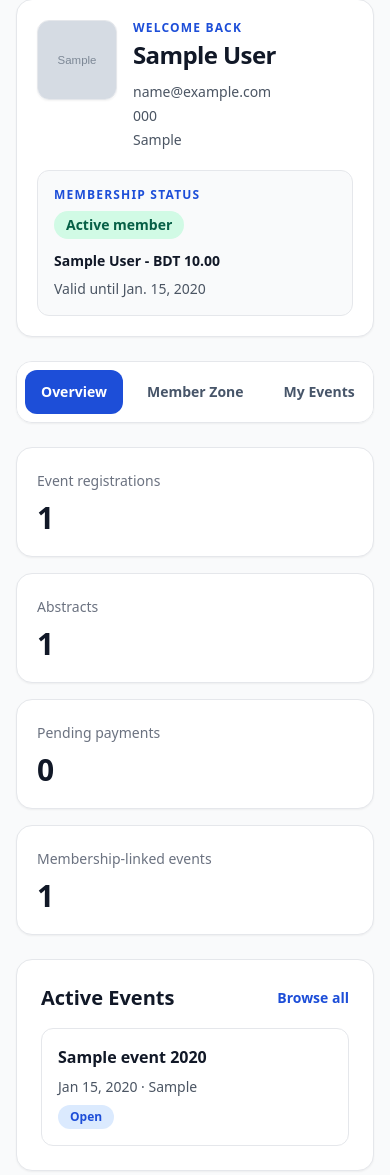
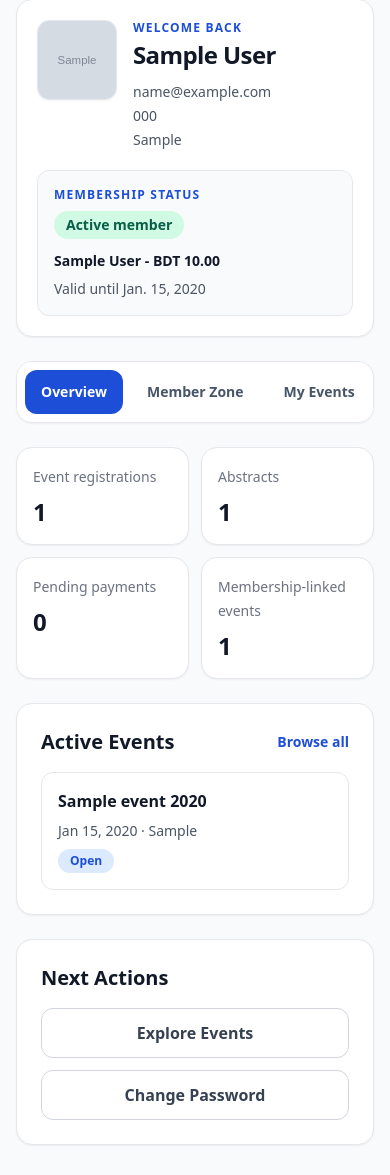
Before and after one commit to FKC117/bsbcs_cms_live, a Django app: page /profile/ in a window 390 px wide. Shown: the part 110-1285 px from the top of the page. After the commit the page ends 1256 px from the top, so only its background shows below. Run offline with Django 5.2, Linux system fonts and the light colour scheme; a user stored in the database is signed in; data comes from the database, SQL or seed files in the repository; tables that the repository leaves empty hold one stand-in row (values such as "Sample post"); grey boxes marked "Sample" are stand-in pictures.

```diff
--- a/templates/user_profile.html
+++ b/templates/user_profile.html
@@ -110,22 +110,22 @@
             </nav>
 
             <section id="overview" class="profile-panel mt-6">
-                <div class="grid gap-4 md:grid-cols-4">
-                    <article class="rounded-2xl border border-gray-200 bg-white p-5 shadow-sm">
+                <div class="grid grid-cols-2 gap-3 md:grid-cols-4 md:gap-4">
+                    <article class="rounded-2xl border border-gray-200 bg-white p-4 shadow-sm sm:p-5">
                         <span class="text-sm text-gray-500">Event registrations</span>
-                        <strong class="mt-2 block text-3xl">{{ participants|length }}</strong>
+                        <strong class="mt-2 block text-2xl sm:text-3xl">{{ participants|length }}</strong>
                     </article>
-                    <article class="rounded-2xl border border-gray-200 bg-white p-5 shadow-sm">
+                    <article class="rounded-2xl border border-gray-200 bg-white p-4 shadow-sm sm:p-5">
                         <span class="text-sm text-gray-500">Abstracts</span>
-                        <strong class="mt-2 block text-3xl">{{ abstract_submissions|length }}</strong>
+                        <strong class="mt-2 block text-2xl sm:text-3xl">{{ abstract_submissions|length }}</strong>
                     </article>
-                    <article class="rounded-2xl border border-gray-200 bg-white p-5 shadow-sm">
+                    <article class="rounded-2xl border border-gray-200 bg-white p-4 shadow-sm sm:p-5">
                         <span class="text-sm text-gray-500">Pending payments</span>
-                        <strong class="mt-2 block text-3xl">{{ pending_payment_count }}</strong>
+                        <strong class="mt-2 block text-2xl sm:text-3xl">{{ pending_payment_count }}</strong>
                     </article>
-                    <article class="rounded-2xl border border-gray-200 bg-white p-5 shadow-sm">
+                    <article class="rounded-2xl border border-gray-200 bg-white p-4 shadow-sm sm:p-5">
                         <span class="text-sm text-gray-500">Membership-linked events</span>
-                        <strong class="mt-2 block text-3xl">{{ pending_event_intents|length }}</strong>
+                        <strong class="mt-2 block text-2xl sm:text-3xl">{{ pending_event_intents|length }}</strong>
                     </article>
                 </div>
 
```
